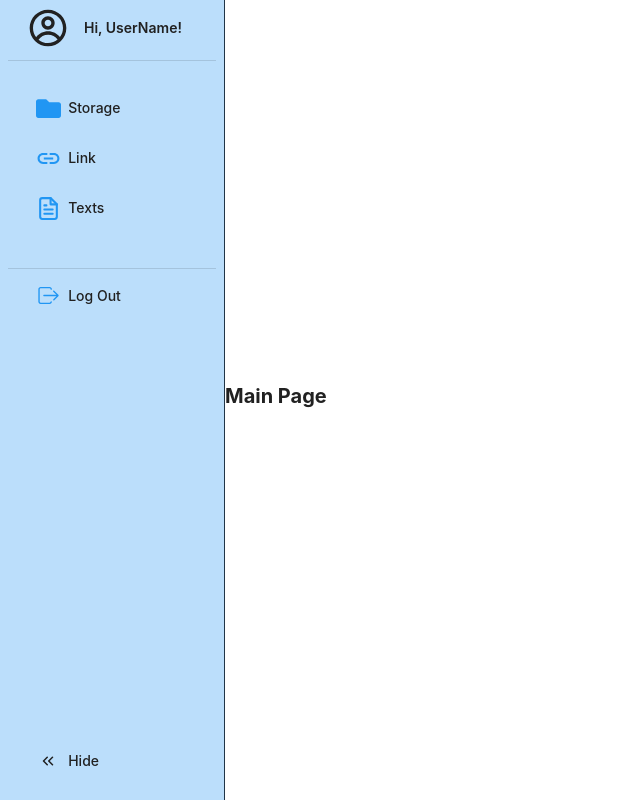
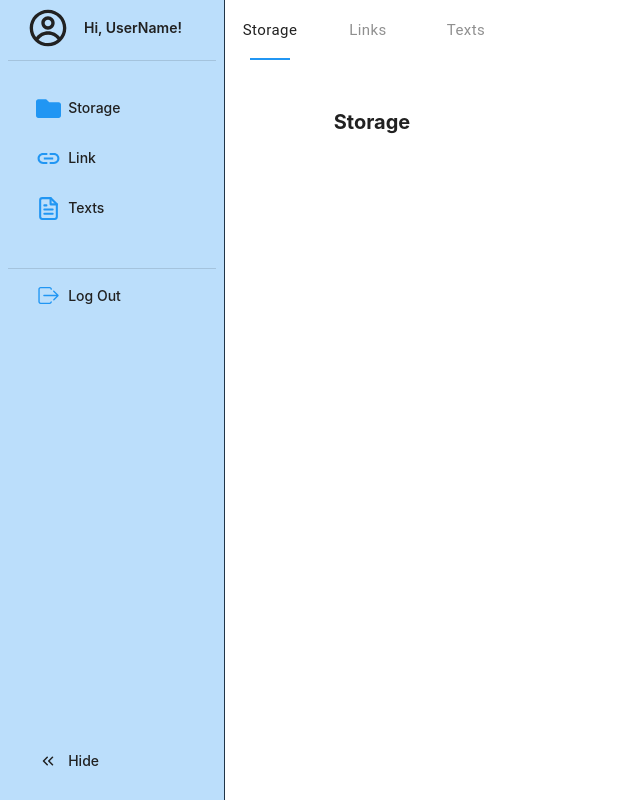
Before and after one commit to animal-squad/project-s-FE, a React (Vite) app: page /main in a window 1280 px wide. Shown: the whole page, without its empty margins (0-640 px from the left). Built offline with nearby package versions, Linux system fonts and the light colour scheme.

Commit message:
Feat: Header 구현
Header 컴포넌트 생성
상단에 고정되는 탭으로 구현
Sidebar에 따라 움직이도록 구현
누르는 탭에 따라 렌더링되는 페이지가 달라지도록 구현

#3

```diff
--- a/package.json
+++ b/package.json
@@ -13,13 +13,15 @@
     "@emotion/react": "^11.13.3",
     "@emotion/styled": "^11.13.0",
     "@lottiefiles/dotlottie-react": "^0.9.1",
+    "@mui/lab": "^6.0.0-beta.12",
     "@mui/material": "^6.1.4",
     "framer-motion": "^11.11.9",
     "react": "^18.3.1",
     "react-dom": "^18.3.1",
     "react-icons": "^5.3.0",
     "react-lottie": "^1.2.4",
-    "react-router-dom": "^6.27.0"
+    "react-router-dom": "^6.27.0",
+    "zustand": "^5.0.0"
   },
   "devDependencies": {
     "@eslint/js": "^9.11.1",
--- a/src/Layout/Header.tsx
+++ b/src/Layout/Header.tsx
@@ -0,0 +1,107 @@
+import * as React from "react";
+import { styled } from "@mui/material/styles";
+import Tabs from "@mui/material/Tabs";
+import Tab from "@mui/material/Tab";
+import Box from "@mui/material/Box";
+import { useTabStore } from "../store/tabStore"; // Zustand 스토어 불러오기
+
+interface StyledTabsProps {
+  children?: React.ReactNode;
+  href?: string;
+  value: number;
+  onChange: (event: React.SyntheticEvent, newValue: number) => void;
+}
+
+function samePageLinkNavigation(
+  event: React.MouseEvent<HTMLAnchorElement, MouseEvent>
+) {
+  if (
+    event.defaultPrevented ||
+    event.button !== 0 || // ignore everything but left-click
+    event.metaKey ||
+    event.ctrlKey ||
+    event.altKey ||
+    event.shiftKey
+  ) {
+    return false;
+  }
+  return true;
+}
+
+const StyledTabs = styled((props: StyledTabsProps) => (
+  <Tabs
+    {...props}
+    TabIndicatorProps={{ children: <span className="MuiTabs-indicatorSpan" /> }}
+    role="navigation"
+  />
+))({
+  "& .MuiTabs-indicator": {
+    display: "flex",
+    justifyContent: "center",
+    backgroundColor: "transparent",
+  },
+  "& .MuiTabs-indicatorSpan": {
+    maxWidth: 40,
+    width: "100%",
+    backgroundColor: "#2196f3",
+  },
+});
+
+interface StyledTabProps {
+  label: string;
+  href: string;
+  selected?: boolean;
+}
+
+const StyledTab = styled((props: StyledTabProps) => (
+  <Tab
+    disableRipple
+    {...props}
+    onClick={(event: React.MouseEvent<HTMLAnchorElement, MouseEvent>) => {
+      if (samePageLinkNavigation(event)) {
+        event.preventDefault(); // 기본 동작을 막아서 페이지 이동을 방지
+      }
+    }}
+  />
+))(({ theme }) => ({
+  textTransform: "none",
+  fontWeight: theme.typography.fontWeightRegular,
+  fontSize: theme.typography.pxToRem(15),
+  marginRight: theme.spacing(1),
+  color: "#212121",
+  opacity: "0.5",
+  height: "60px",
+  "&.Mui-selected": {
+    color: "#212121",
+    opacity: "1.0",
+  },
+  "&.Mui-focusVisible": {
+    backgroundColor: "rgba(100, 95, 228, 0.32)",
+  },
+}));
+
+export default function Header() {
+  const selectedTab = useTabStore((state) => state.selectedTab); // Zustand에서 상태 불러오기
+  const setSelectedTab = useTabStore((state) => state.setSelectedTab);
+
+  const handleChange = (event: React.SyntheticEvent, newValue: number) => {
+    setSelectedTab(newValue); // Zustand에 상태 업데이트
+  };
+
+  return (
+    <Box sx={{ width: "100%" }}>
+      <Box sx={{ bgcolor: "transparent" }}>
+        <StyledTabs
+          value={selectedTab}
+          onChange={handleChange}
+          aria-label="styled tabs example"
+        >
+          <StyledTab label="Storage" href="/main/storage" />
+          <StyledTab label="Links" href="/main/link" />
+          <StyledTab label="Texts" href="/main/text" />
+        </StyledTabs>
+        <Box sx={{ p: 3 }} />
+      </Box>
+    </Box>
+  );
+}
--- /dev/null
+++ b/src/Layout/LinkHeader.tsx
@@ -0,0 +1,74 @@
+import * as React from 'react';
+import Box from '@mui/material/Box';
+import Tabs from '@mui/material/Tabs';
+import Tab from '@mui/material/Tab';
+
+function samePageLinkNavigation(
+  event: React.MouseEvent<HTMLAnchorElement, MouseEvent>,
+) {
+  if (
+    event.defaultPrevented ||
+    event.button !== 0 || // ignore everything but left-click
+    event.metaKey ||
+    event.ctrlKey ||
+    event.altKey ||
+    event.shiftKey
+  ) {
+    return false;
+  }
+  return true;
+}
+
+interface LinkTabProps {
+  label?: string;
+  href?: string;
+  selected?: boolean;
+}
+
+function LinkTab(props: LinkTabProps) {
+  return (
+    <Tab
+      component="a"
+      onClick={(event: React.MouseEvent<HTMLAnchorElement, MouseEvent>) => {
+        // Routing libraries handle this, you can remove the onClick handle when using them.
+        if (samePageLinkNavigation(event)) {
+          event.preventDefault();
+        }
+      }}
+      aria-current={props.selected && 'page'}
+      {...props}
+    />
+  );
+}
+
+export default function NavTabs() {
+  const [value, setValue] = React.useState(0);
+
+  const handleChange = (event: React.SyntheticEvent, newValue: number) => {
+    // event.type can be equal to focus with selectionFollowsFocus.
+    if (
+      event.type !== 'click' ||
+      (event.type === 'click' &&
+        samePageLinkNavigation(
+          event as React.MouseEvent<HTMLAnchorElement, MouseEvent>,
+        ))
+    ) {
+      setValue(newValue);
+    }
+  };
+
+  return (
+    <Box sx={{ width: '100%' }}>
+      <Tabs
+        value={value}
+        onChange={handleChange}
+        aria-label="nav tabs example"
+        role="navigation"
+      >
+        <LinkTab label="Page One" href="/login" />
+        <LinkTab label="Page Two" href="/trash" />
+        <LinkTab label="Page Three" href="/spam" />
+      </Tabs>
+    </Box>
+  );
+}
--- a/src/Pages/MainPage.tsx
+++ b/src/Pages/MainPage.tsx
@@ -1,15 +1,48 @@
 import React from "react";
 import { Example } from "../Layout/Sidebar";
+import BasicTabs from "../Layout/Header";
+import { useTabStore } from "../store/tabStore"; // Zustand 스토어 불러오기
+
+const StoragePage = () => (
+  <label className="block text-primary_text text-xl font-bold mb-2 flex justify-center">
+    Storage
+  </label>
+);
+const LinkPage = () => (
+  <label className="block text-primary_text text-xl font-bold mb-2 flex justify-center">
+    Links
+  </label>
+);
+const TextPage = () => (
+  <label className="block text-primary_text text-xl font-bold mb-2 flex justify-center">
+    Texts
+  </label>
+);
 
 const MainPage = () => {
+  const selectedTab = useTabStore((state) => state.selectedTab); // Zustand에서 상태 불러오기
+
+  // 선택된 탭에 따라 다른 컴포넌트 렌더링
+  const renderContent = () => {
+    switch (selectedTab) {
+      case 0:
+        return <StoragePage />;
+      case 1:
+        return <LinkPage />;
+      case 2:
+        return <TextPage />;
+      default:
+        return <StoragePage />;
+    }
+  };
+
   return (
-    <div className="flex h-screen">
-      <Example />
-      <div className="flex flex-grow items-center justify-center">
-        <div className="flex justify-center w-full">
-          <label className="block text-primary_text text-xl font-bold mb-2">
-            Main Page
-          </label>
+    <div>
+      <div className="flex h-screen">
+        <Example />
+        <div className="relative">
+          <BasicTabs />
+          {renderContent()}
         </div>
       </div>
     </div>
--- /dev/null
+++ b/src/store/tabStore.ts
@@ -0,0 +1,12 @@
+import { create } from 'zustand';
+
+// Zustand 스토어 생성
+interface TabState {
+  selectedTab: number;
+  setSelectedTab: (tabIndex: number) => void;
+}
+
+export const useTabStore = create<TabState>((set) => ({
+  selectedTab: 0, // 기본적으로 첫 번째 탭 선택
+  setSelectedTab: (tabIndex: number) => set({ selectedTab: tabIndex }),
+}));
```
Also changed, not shown: 1 other file (tests, documents, lock files or other folders).
